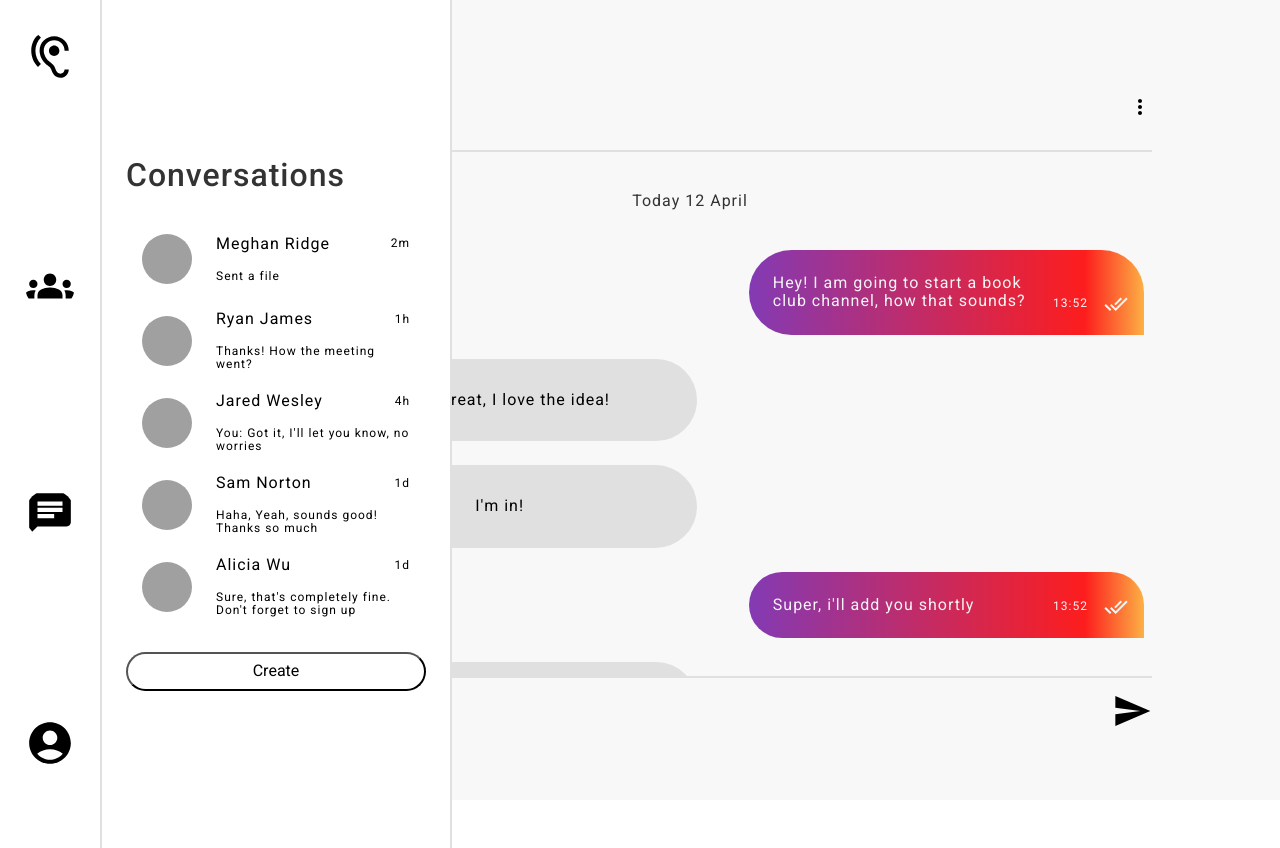
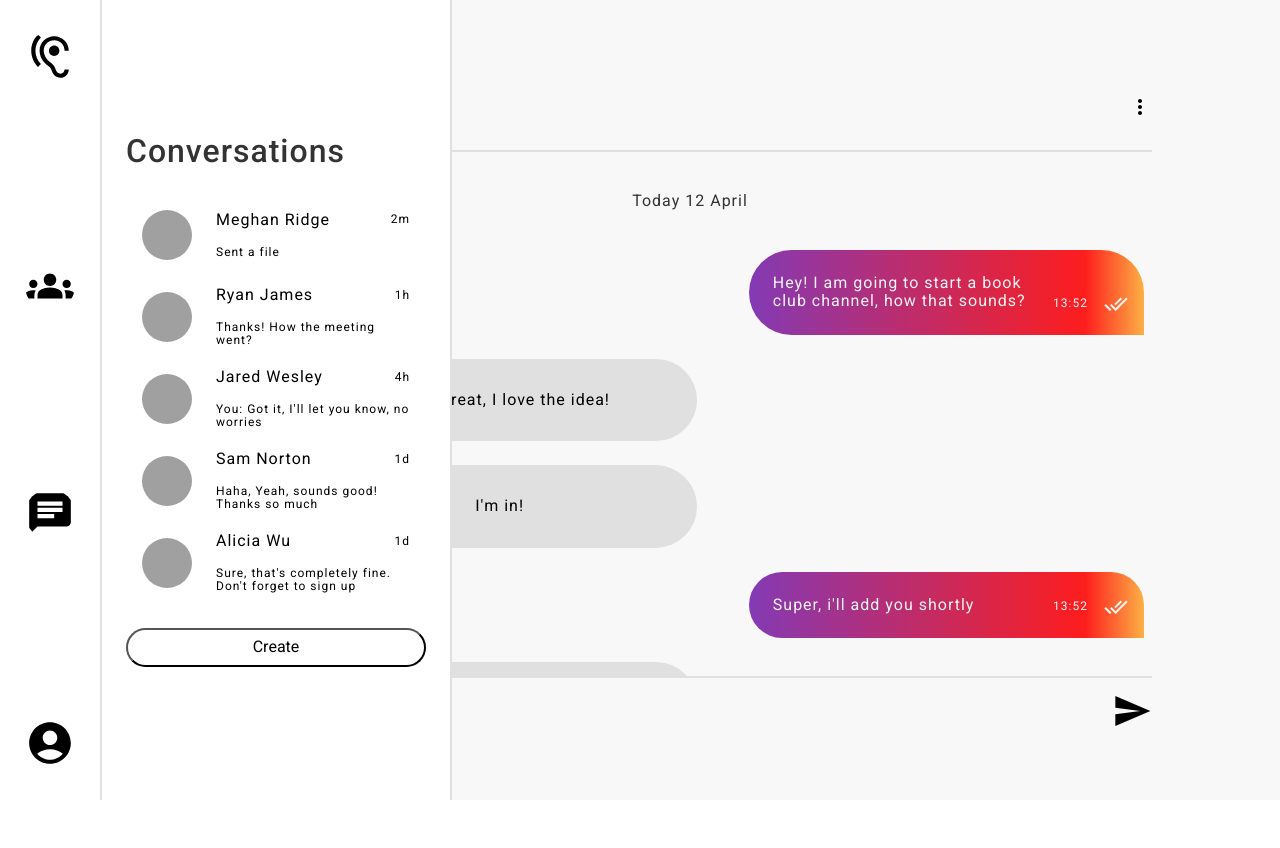
Before and after one commit to dave-forbes/messaging-app, a React (Vite) app in the folder frontend/: page / in a window 1280 px wide. Both pictures are taken after a click on the icon 50 px from the left and 285 px from the top of the page. After the commit the page ends 800 px from the top, so only its background shows below. Built offline with nearby package versions, Linux system fonts and the light colour scheme.

Commit message:
remove unnessesary block padding

```diff
--- a/frontend/src/components/ConversationList/ConversationList.module.scss
+++ b/frontend/src/components/ConversationList/ConversationList.module.scss
@@ -3,7 +3,7 @@
 .conversationListContainer {
   border-inline: 2px solid variables.$secondary-color;
   width: 300px;
-  padding: variables.$spacing-lg;
+  padding: 0 variables.$spacing-lg;
   display: flex;
   flex-direction: column;
   justify-content: space-evenly;
```
